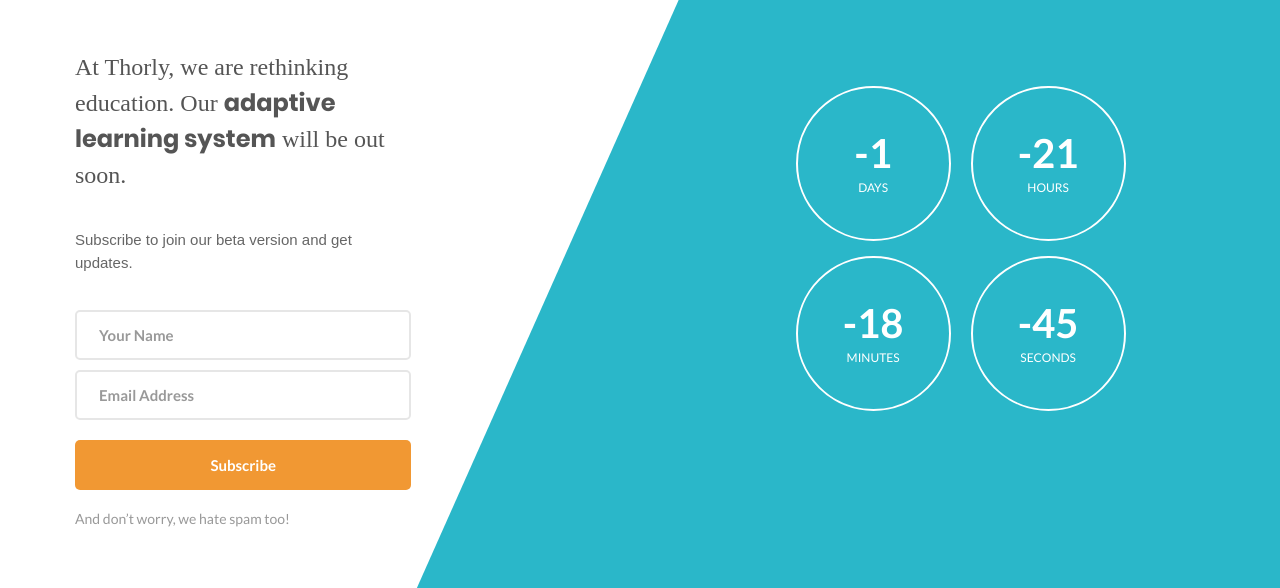
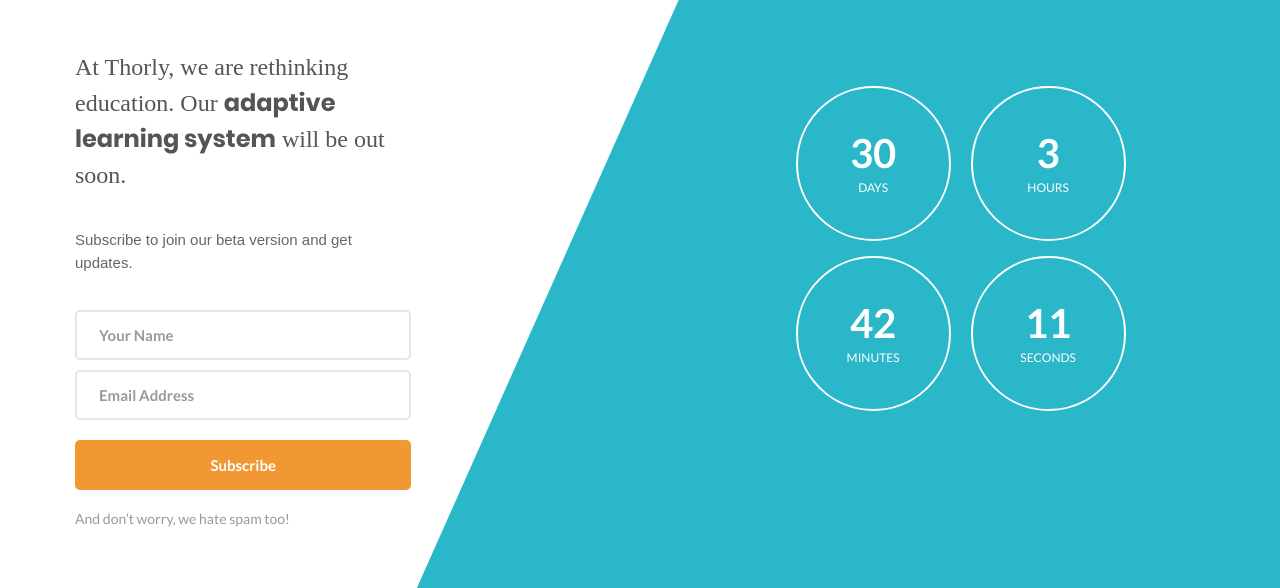
Before and after one commit to thorly-education/thorly-education.github.io, a plain HTML site: page index.html in a window 1280 px wide. Shown: the part 109-697 px from the top of the page. Drawn offline with nearby package versions, Linux system fonts and the light colour scheme; a web font is replaced by a local one.

Commit message:
buying more lifes

```diff
--- a/index.html
+++ b/index.html
@@ -125,7 +125,7 @@
 
     <script>
         // Set the date we're counting down to
-        var countDownDate = new Date("Mar 1, 2020 15:00:00").getTime();
+        var countDownDate = new Date("Apr 1, 2020 15:00:00").getTime();
 
         // Update the count down every 1 second
         var x = setInterval(function() {
```
